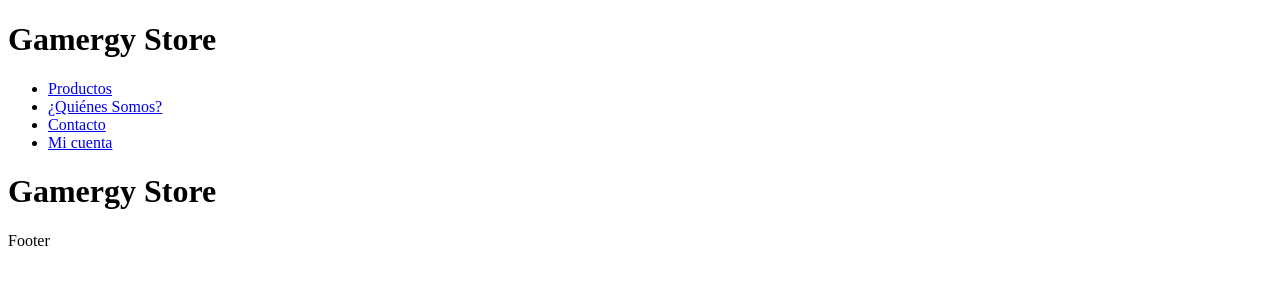
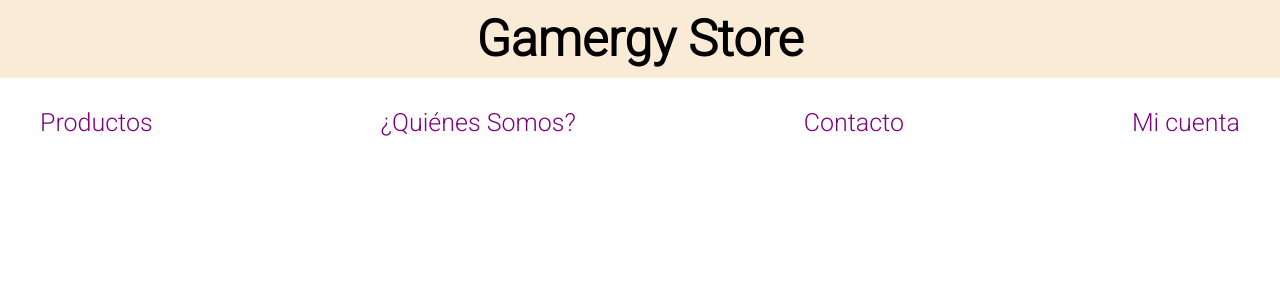
Before and after one commit to Rocchietti/trabajoReact, a React (Create React App) app: page / in a window 1280 px wide. Shown: the top 300 px of the page. Built offline with nearby package versions, Linux system fonts and the light colour scheme.

Commit message:
navActualizado

```diff
--- a/public/index.html
+++ b/public/index.html
@@ -10,6 +10,7 @@
       content="Web site created using create-react-app"
     />
     <link rel="apple-touch-icon" href="%PUBLIC_URL%/logo192.png" />
+    <link href="https://fonts.googleapis.com/css2?family=Roboto:wght@300&display=swap" rel="stylesheet">
     <link rel="manifest" href="%PUBLIC_URL%/manifest.json" />
     <title>React App</title>
   </head>
--- a/src/App.js
+++ b/src/App.js
@@ -6,7 +6,6 @@ import NavBar from './Components/Nav/NavBar';
 const App = () =>  {
   return (
     <>
-      <NavBar/>
       <Header/>
       <Main/>
       <Footer/>
--- a/src/Components/Footer/Footer.jsx
+++ b/src/Components/Footer/Footer.jsx
@@ -2,7 +2,7 @@ import React from 'react'
 import './footer.css';
 const Footer = () => {
   return (
-    <div>Footer</div>
+    <div></div>
   )
 }
 
--- a/src/Components/Header/Header.js
+++ b/src/Components/Header/Header.js
@@ -1,6 +1,10 @@
-import React from 'react';
+import NavBar from '../Nav/NavBar';
 import './header.css';
 const Header = () => {
-    return
+    return(
+        <header>
+            <NavBar/>
+        </header>
+    )
 };
 export default Header;
--- a/src/Components/Main/Main.jsx
+++ b/src/Components/Main/Main.jsx
@@ -2,7 +2,7 @@ import React from 'react'
 import './main.css';
 const Main = () => {
   return (
-    <div><h1>Gamergy Store</h1></div>
+    <div></div>
   )
 }
 
--- a/src/Components/Nav/NavBar.jsx
+++ b/src/Components/Nav/NavBar.jsx
@@ -1,12 +1,11 @@
 import React from 'react';
-import './navbar.css';
-const NavBar = () => {
+import './nav.css'
+const NavBar = () =>  {
     return (
         <header>
-            <h1>Gamergy Store</h1>
-        <nav>
-            <ul>
-                <li className='lista-navbar'>
+            <h1 className='tituloTienda'>Gamergy Store</h1>
+            <nav className='navBar'>
+                <ul className='listUnordened'>
                     <li>
                         <a href='https://google.com'>Productos</a>
                     </li>
@@ -19,7 +18,6 @@ const NavBar = () => {
                     <li>
                         <a href='https://google.com'>Mi cuenta</a>
                     </li>
-                </li>
                 </ul>
             </nav>
         </header>
--- /dev/null
+++ b/src/Components/Nav/nav.css
@@ -0,0 +1,31 @@
+.tituloTienda{
+    padding: 10px;
+    font-size: 50px;
+    text-align: center;
+    font-family: 'Abril Fatface', cursive;
+    font-family: 'Roboto', sans-serif;
+    background-color: antiquewhite;
+}
+.navBar{
+    align-items: center;
+    padding: 10px;
+}
+nav ul{
+    list-style: none;
+    display: flex;
+    justify-content: space-between;
+    margin: 20px
+}
+ul li{
+    margin: 0px 10px;
+    display: flex;
+}
+li a {
+    color: purple;
+    font-size: 25px;
+    font-family: 'Roboto', sans-serif;
+    text-decoration: none;
+}
+a:active{
+    color: pink
+}
--- a/src/Components/Nav/navbar.css
+++ /dev/null
@@ -1,3 +0,0 @@
-.lista-navbar {
-    display: block;
-}
--- /dev/null
+++ b/src/index.css
@@ -0,0 +1,5 @@
+@import url('https://fonts.googleapis.com/css2?family=Abril+Fatface&family=Roboto:wght@300&display=swap');
+*{
+    margin: 0px;
+    padding: 0px;
+}
--- a/src/index.js
+++ b/src/index.js
@@ -2,6 +2,7 @@ import React from 'react';
 import ReactDOM from 'react-dom/client';
 
 import App from './App'
+import './index.css';
 
 const root = ReactDOM.createRoot(document.getElementById('root'));
 root.render(<App/>);
```
Lines whose indentation alone changed are shown as unchanged.
